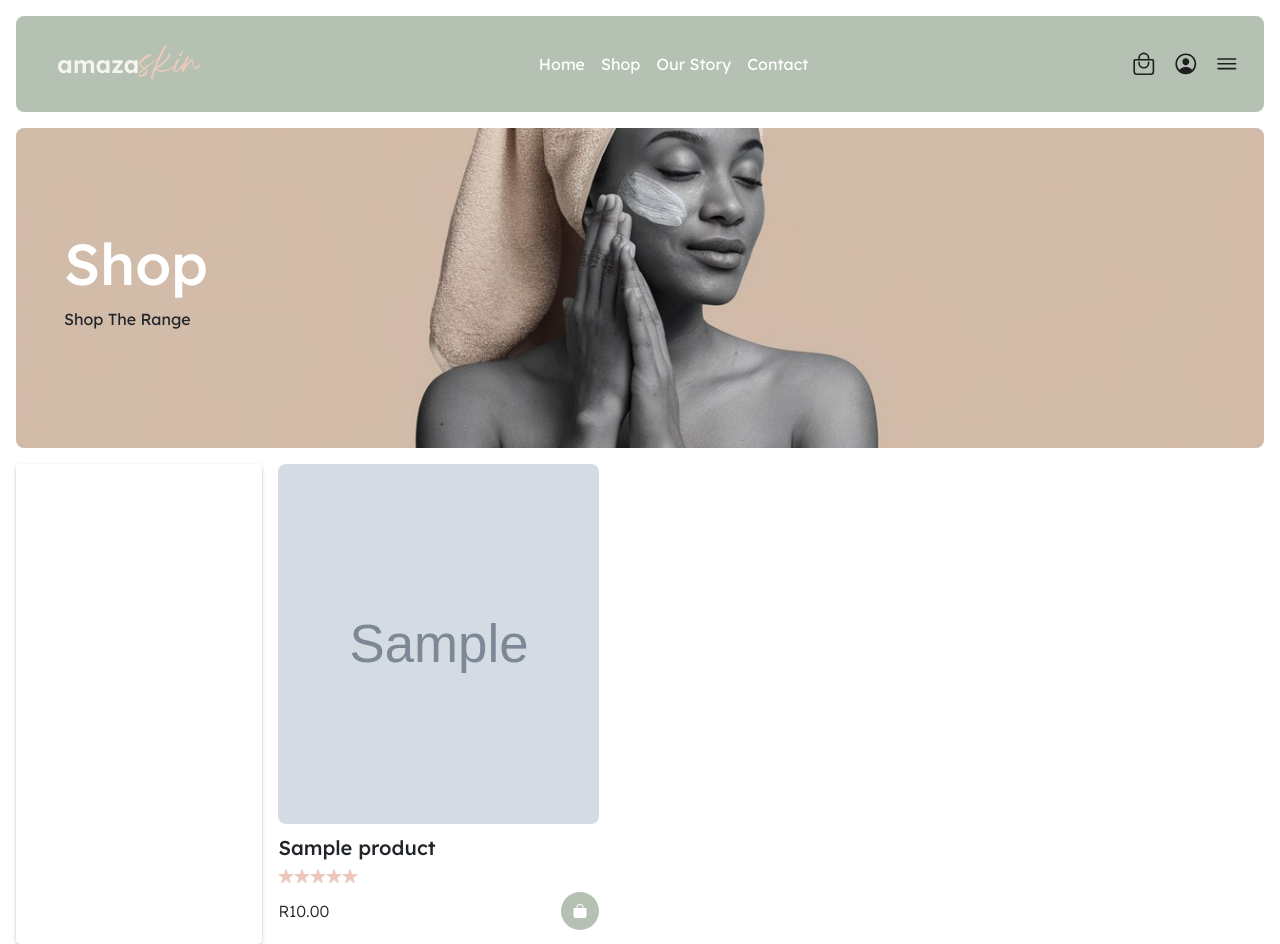
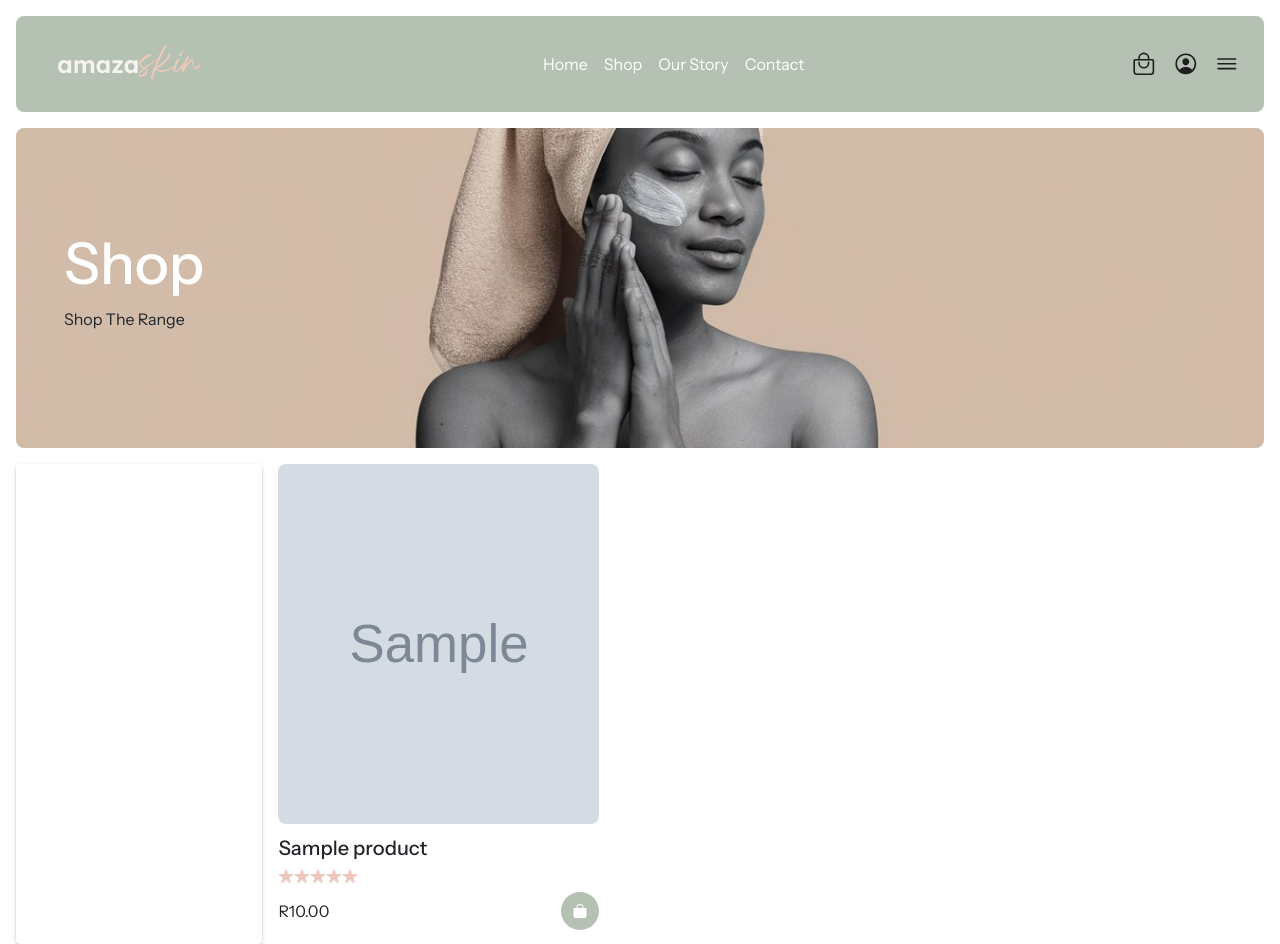
Before and after one commit to CodeMasterWinter/amazaskin, a Django app: page / in a window 1280 px wide. Run offline with Django 5.2, Linux system fonts and the light colour scheme; tables that the repository leaves empty hold one stand-in row (values such as "Sample post"); grey boxes marked "Sample" are stand-in pictures.

Commit message:
added Instrument Sans to site fonts

```diff
--- a/amazaskin/static/base.css
+++ b/amazaskin/static/base.css
@@ -2,7 +2,7 @@
     margin: 0;
     padding: 0;
     box-sizing: border-box;
-    font-family: 'Lexend Deca';
+    font-family: 'Instrument Sans', 'Lexend Deca';
 }
 
 body {
--- a/amazaskin/templates/base.html
+++ b/amazaskin/templates/base.html
@@ -12,6 +12,10 @@
     <link rel="preconnect" href="https://fonts.googleapis.com">
     <link rel="preconnect" href="https://fonts.gstatic.com" crossorigin>
     <link href="https://fonts.googleapis.com/css2?family=Lexend+Deca:wght@100..900&display=swap" rel="stylesheet">
+
+    <link rel="preconnect" href="https://fonts.googleapis.com">
+    <link rel="preconnect" href="https://fonts.gstatic.com" crossorigin>
+    <link href="https://fonts.googleapis.com/css2?family=Instrument+Sans:ital,wght@0,400..700;1,400..700&display=swap" rel="stylesheet">
 
     <link rel="stylesheet" href="{% static 'base.css' %}">
     {% block styles %}{% endblock styles %}
```
